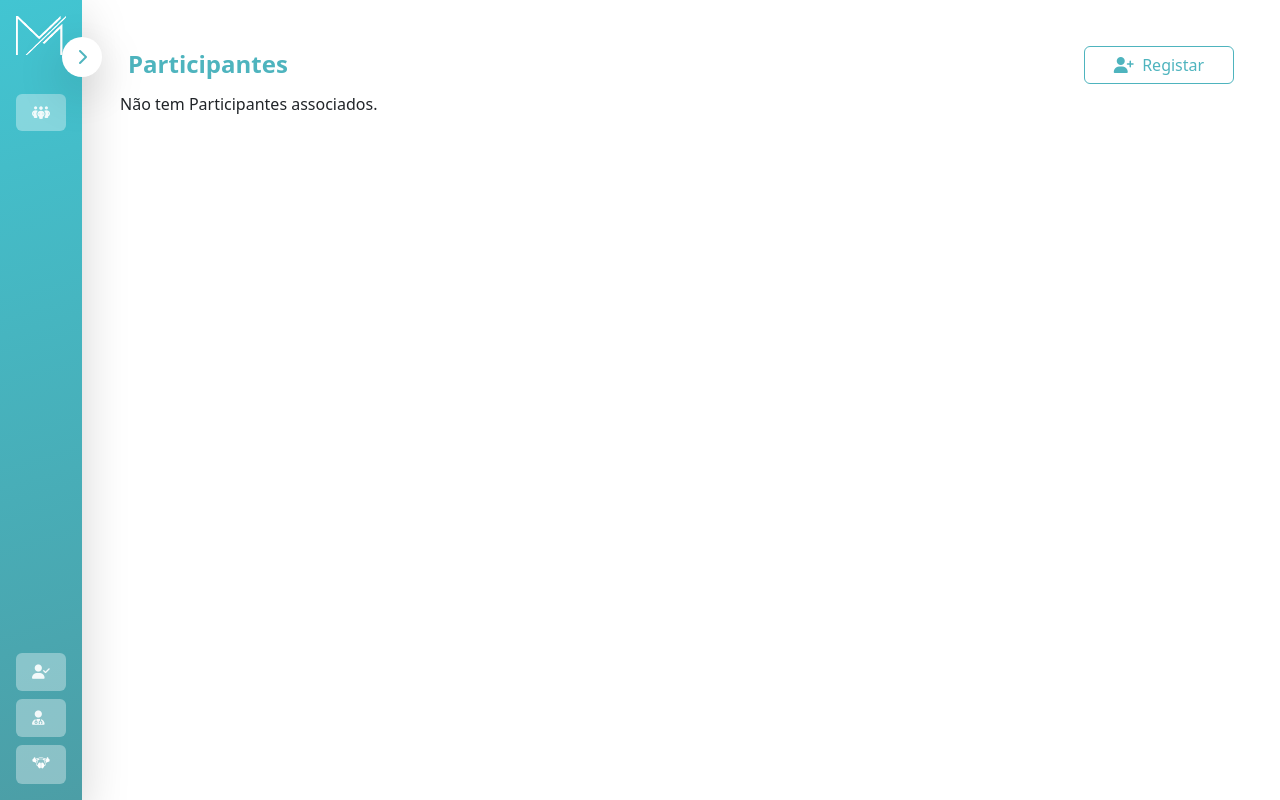
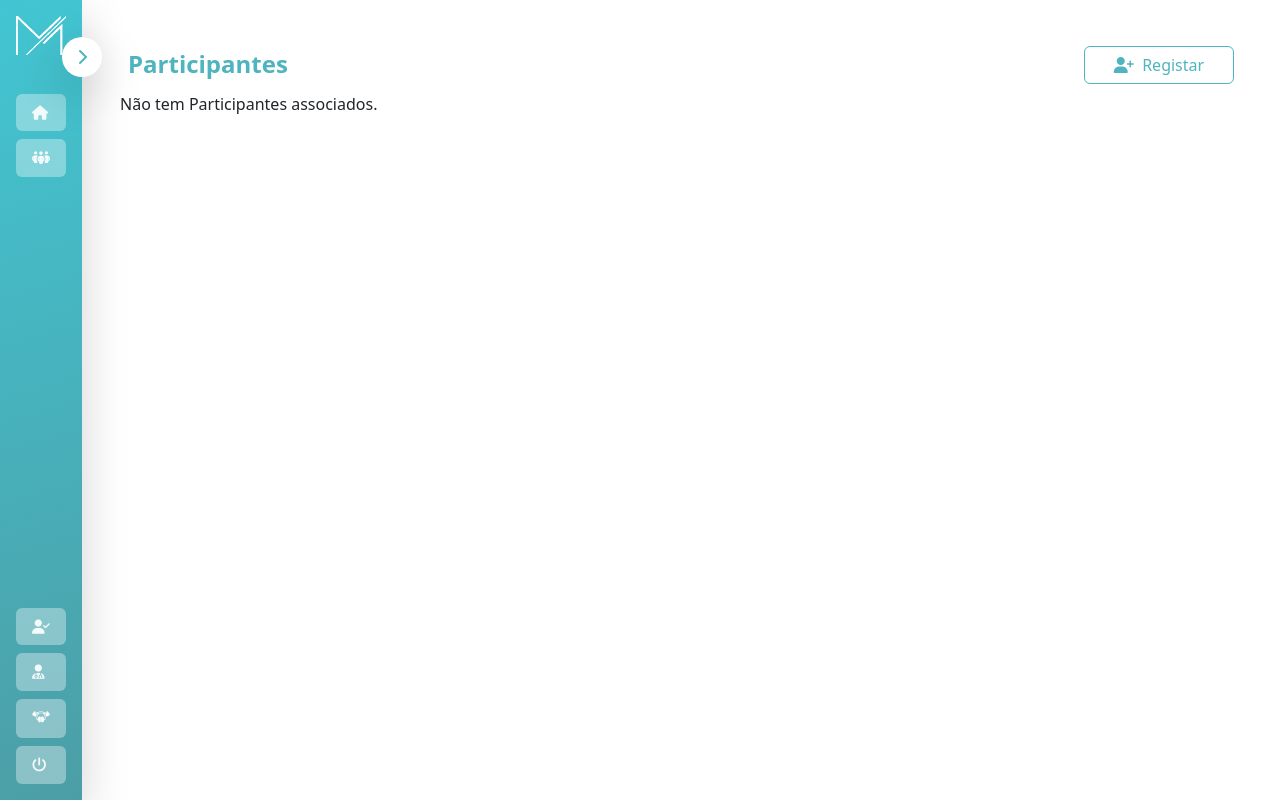
Before and after one commit to TomasNave-a22208623/MentHA-Digital, a Django app: page /protocolo/dashboard in a window 1280 px wide. Run offline with Django 4.2, Linux system fonts and the light colour scheme; the visitor is signed in with stand-in values (Sample User, id 1); data that the repository does not hold is empty; parts of the project's set-up code (start-up, migrations or seed data) failed here and were passed over; some libraries are stand-ins or nearby versions.

Commit message:
Adicionados botoes Home e Logout ao Protocolo

```diff
--- a/protocolo/templates/protocolo/dashboard.html
+++ b/protocolo/templates/protocolo/dashboard.html
@@ -69,6 +69,13 @@
 
             <!-- Paginas -->
             <ul class="nav nav-pills flex-column mb-auto gap-2 nooverflow-nowrap">
+                <li class="nav-item ">
+                    <a class="nav-link active jq-btn" href="{% url 'mentha:index' %}" data-href="#">
+                        <i class="fa-solid fa-house"></i>
+                        <span class="sidebar-text" style="display:none;">Home</span>
+                    </a>
+                </li>
+
                 <li class="nav-item">
                     <a class="nav-link active" href="{% url 'protocolo:dashboard' %}">
                         <i class="fa-solid fa-people-group"></i>
@@ -100,6 +107,13 @@
                     <a href="#" class="nav-link active jq-btn" href="{% url 'diario:dashboard_Care' %}" data-href="#">
                         <img src="{% static 'diario/img/cog.svg' %}" style="width:35px;display:inline-block"></i>
                         <span class="sidebar-text" style="display:none;">Cog</span>
+                    </a>
+                </li>
+
+                <li class="nav-item ">
+                    <a class="nav-link active jq-btn" href="{% url 'mentha:logout' %}" data-href="#">
+                        <i class="fa-solid fa-power-off"></i>
+                        <span class="sidebar-text" style="display:none;">Terminar Sessão</span>
                     </a>
                 </li>
             </ul>
```
